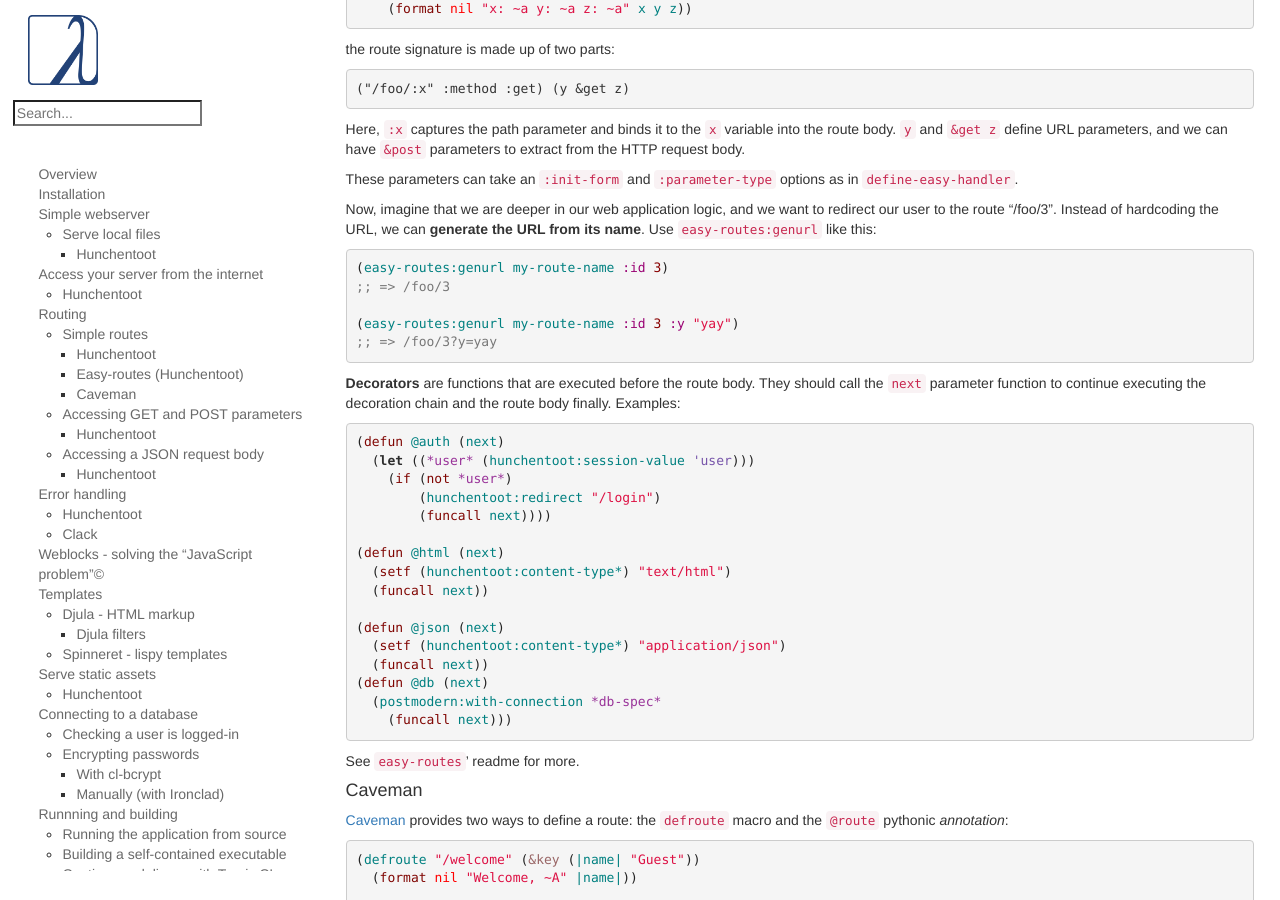
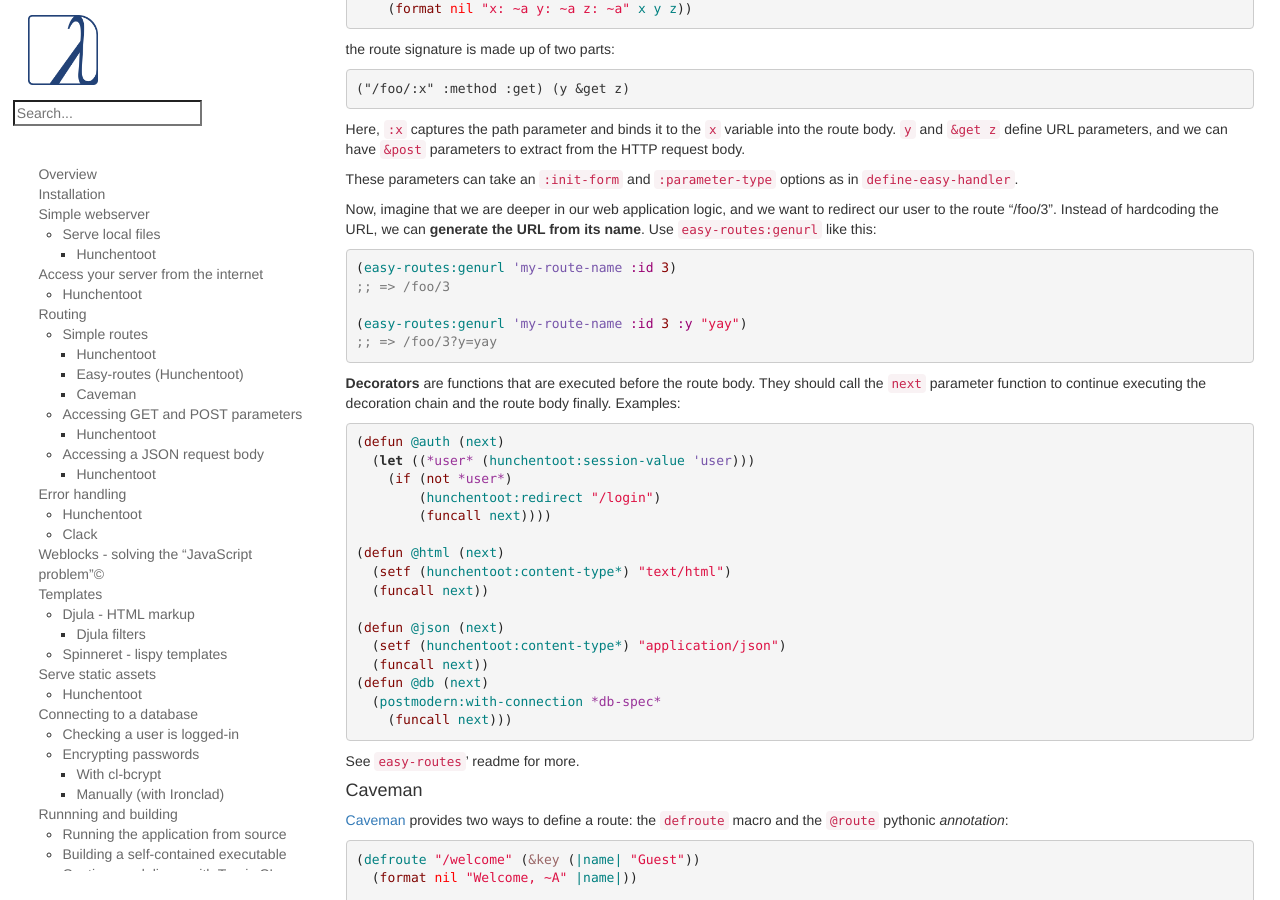
Before and after one commit to LispCookbook/cl-cookbook, a Jekyll site: the page built from web.md, in a window 1280 px wide and 900 px high, scrolled down 4734 px. Built offline with Jekyll 4.4.1, drawn with Linux system fonts in a browser that asks for light colours.

```diff
--- a/web.md
+++ b/web.md
@@ -344,10 +344,10 @@
 `easy-routes:genurl` like this:
 
 ~~~lisp
-(easy-routes:genurl my-route-name :id 3)
+(easy-routes:genurl 'my-route-name :id 3)
 ;; => /foo/3
 
-(easy-routes:genurl my-route-name :id 3 :y "yay")
+(easy-routes:genurl 'my-route-name :id 3 :y "yay")
 ;; => /foo/3?y=yay
 ~~~
 
```
